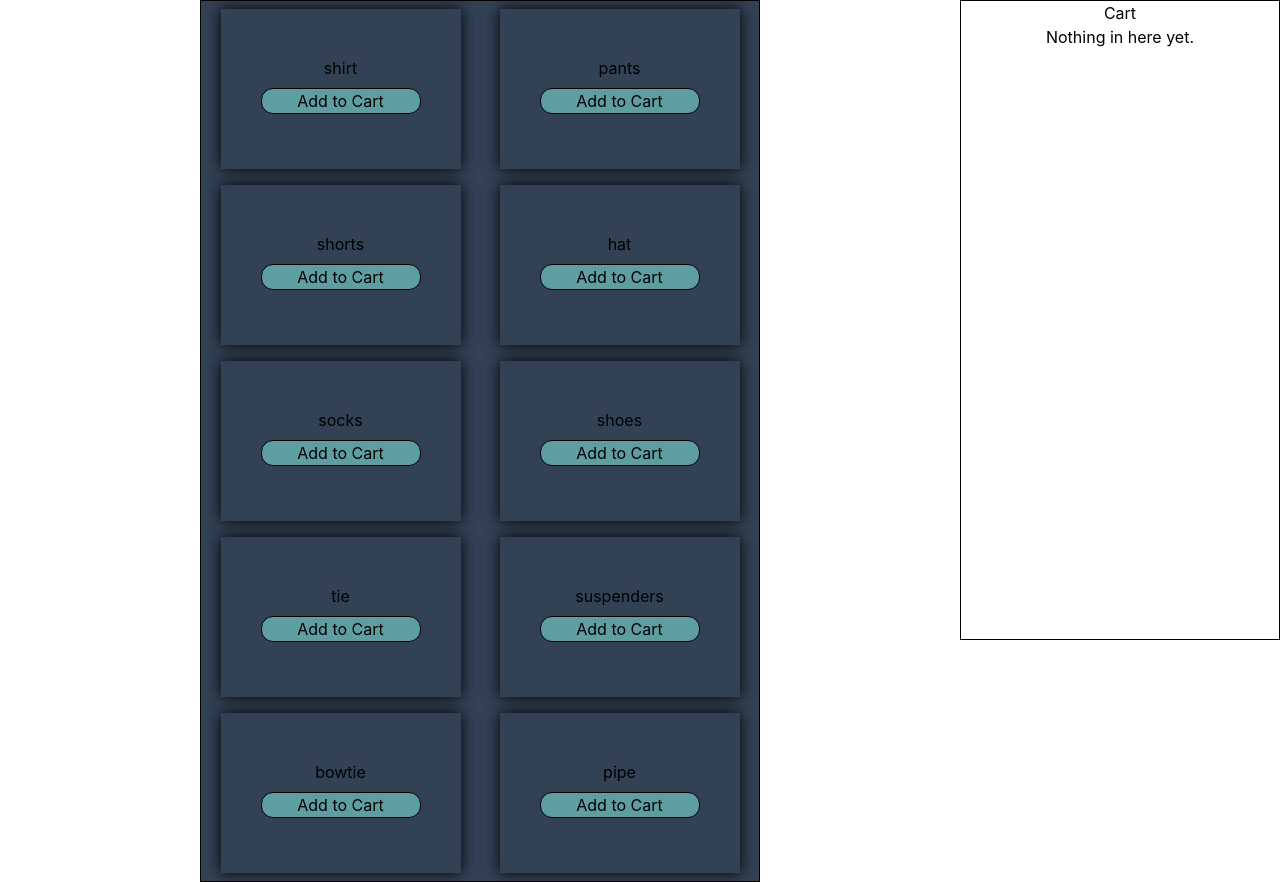
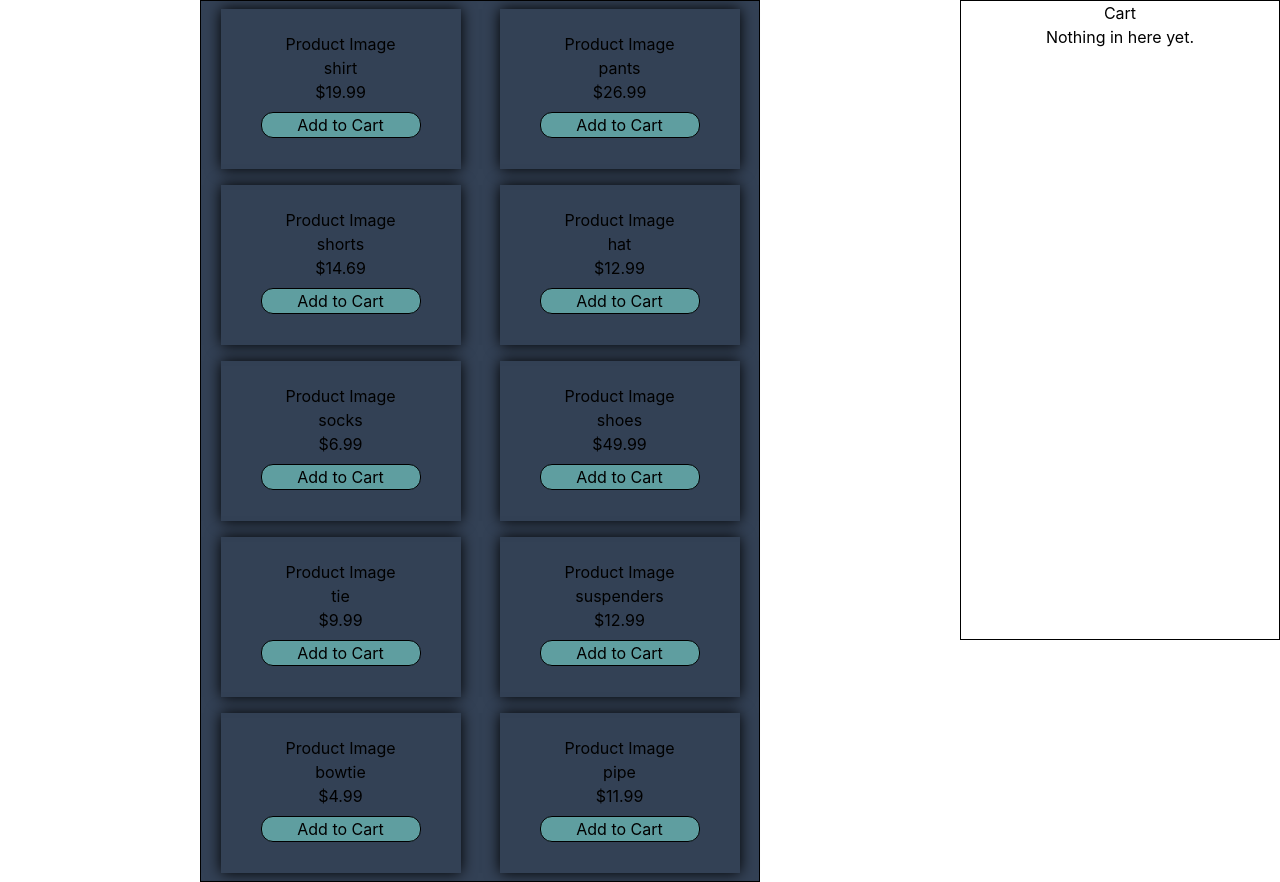
Before and after one commit to JustSteve2k/online-store, a React (Create React App) app: page / in a window 1280 px wide. Built offline with nearby package versions, Linux system fonts and the light colour scheme.

Commit message:
add cost to product

```diff
--- a/src/App.js
+++ b/src/App.js
@@ -5,32 +5,34 @@
 
 function App() {
   const DUMMY_PRODUCT_LIST = [
-    { id: 1, item: "shirt" },
-    { id: 2, item: "pants" },
-    { id: 3, item: "shorts" },
-    { id: 4, item: "hat" },
-    { id: 5, item: "socks" },
-    { id: 6, item: "shoes" },
-    { id: 7, item: "tie" },
-    { id: 8, item: "suspenders" },
-    { id: 9, item: "bowtie" },
-    { id: 10, item: "pipe" },
+    { id: 1, item: "shirt", cost: 19.99 },
+    { id: 2, item: "pants", cost: 26.99 },
+    { id: 3, item: "shorts", cost: 14.69 },
+    { id: 4, item: "hat", cost: 12.99 },
+    { id: 5, item: "socks", cost: 6.99 },
+    { id: 6, item: "shoes", cost: 49.99 },
+    { id: 7, item: "tie", cost: 9.99 },
+    { id: 8, item: "suspenders", cost: 12.99 },
+    { id: 9, item: "bowtie", cost: 4.99 },
+    { id: 10, item: "pipe", cost: 11.99 },
   ];
 
   const [products, setProducts] = useState(DUMMY_PRODUCT_LIST);
   const [cart, setCart] = useState([]);
+  const [total, setTotal] = useState(0);
 
-  const cartHandler = (item, id, amount) => {
+  const cartHandler = (item, id, amount, cost) => {
     console.log(item);
     console.log(id);
     console.log(amount);
+    console.log(cost);
 
     let spot = cart.findIndex((element) => element.id === id);
 
     if (spot === -1) {
       console.log(`Not found, so adding to the list`);
       let key = Math.floor(Math.random() * 10000000);
-      let entry = { item: item, id: id, amount: amount, key: key };
+      let entry = { item: item, id: id, amount: amount, key: key, cost: cost };
       setCart((prev) => {
         return [...prev, entry];
       });
@@ -40,16 +42,25 @@
       newcart[spot].amount += amount;
       setCart(newcart);
     }
+    setTotal((prev) => {
+      return (prev += amount * cost);
+    });
+  };
+
+  const clearCart = () => {
+    setCart((prev) => {
+      return [];
+    });
   };
 
   return (
     <div className="App">
       <div className="container bg-slate-700  ">
         {products.map((element) => (
-          <Product key={element.id} id={element.id} item={element.item} cartHandler={cartHandler} />
+          <Product key={element.id} id={element.id} item={element.item} cost={element.cost} cartHandler={cartHandler} />
         ))}
       </div>
-      <Cart item={cart} />
+      <Cart item={cart} products={products} clearCart={clearCart} total={total} />
     </div>
   );
 }
--- a/src/components/product.js
+++ b/src/components/product.js
@@ -7,12 +7,15 @@
     let item = props.item;
     let id = props.id;
     let amount = 1;
-    props.cartHandler(item, id, amount);
+    let cost = props.cost;
+    props.cartHandler(item, id, amount, cost);
   };
 
   return (
     <div className="product">
-      {props.item}
+      <div>Product Image</div>
+      <div>{props.item}</div>
+      <div>${props.cost}</div>
       <button onClick={clickHandler}>Add to Cart</button>
     </div>
   );
```
